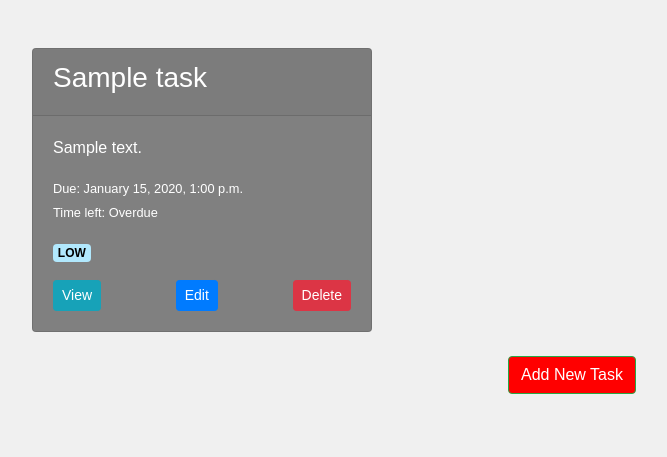
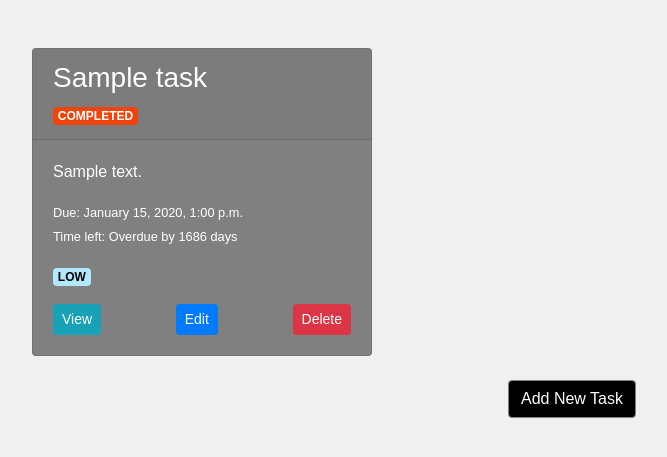
Before and after one commit to cagriefe/todo-app-django, a Django app: page / in a window 1280 px wide. Shown: the part 96-553 px from the top of the page, without its empty margins (68-735 px from the left). Run offline with Django 5.2, Linux system fonts and the light colour scheme; a user stored in the database is signed in; tables that the repository leaves empty hold one stand-in row (values such as "Sample post"); some libraries are stand-ins or nearby versions.

Commit message:
add time difference in custom_filters.py and final touch

```diff
--- a/myapp/static/css/main.css
+++ b/myapp/static/css/main.css
@@ -4,13 +4,3 @@ body {
     margin: 0;
     padding: 0;
 }
-
-#addnewbutton {
-    display: flex;
-    justify-content: center;
-    align-items: center;
-    width: fit-content;
-    margin: 0 auto;
-    background-color: red;
-    margin-bottom: 10
-}
--- a/myapp/templates/myapp/index.html
+++ b/myapp/templates/myapp/index.html
@@ -10,6 +10,12 @@
                         <div class="card" style="{% if task.completed %}background-color: grey; color: white;{% else %}background-color: white; color: black;{% endif %}">
                             <div class="card-header">
                                 <h3>{{ task.title }}</h3>
+                                <p class="card-text">
+                                    {% if task.completed %}
+                                        <span class="badge" style="background-color: #f0440a; color: white;">COMPLETED</span>
+                                    {% else %}
+                                        <span class="badge" style="background-color: #b1e8fd; color: black;">PENDING</span>
+                                    {% endif %}
                             </div>
                             <div class="card-body">
                                 <p class="card-text">{{ task.description }}</p>
@@ -39,7 +45,7 @@
         {% else %}
             <h2 style= "text-align:center; margin-bottom:3vmax;">You don't have any tasks yet.</h2>
         {% endif %}
-        <a href="{% url 'myapp:add_task' %}" class="btn btn-success mb-3" id="addnewbutton">Add New Task</a>
+        <a href="{% url 'myapp:add_task' %}" class="btn btn-success mb-3" id="addnewbutton" style="display: flex;justify-content: center;align-items: center;width: fit-content;margin: 0 auto;background-color: black;color: white; margin-bottom: 10; border-color: grey;">Add New Task</a>
     {% else %}
         <h1>Welcome to the TODO App</h1>
         <a href="{% url 'myapp:login' %}" class="btn btn-primary">Login</a>
--- a/myapp/templatetags/custom_filters.py
+++ b/myapp/templatetags/custom_filters.py
@@ -1,6 +1,6 @@
 from django import template
 from django.utils import timezone
-from datetime import datetime
+from datetime import timedelta
 
 register = template.Library()
 
@@ -13,8 +13,22 @@ def time_until(value):
     time_diff = value - now
 
     if time_diff.total_seconds() < 0:
-        return "Overdue"
+        # Task is overdue
+        overdue_time = abs(time_diff)  # Convert to positive timedelta
+        days = overdue_time.days
+        hours, remainder = divmod(overdue_time.seconds, 3600)
+        minutes, _ = divmod(remainder, 60)
 
+        if days > 0:
+            return f"Overdue by {days} days"
+        elif hours > 0:
+            return f"Overdue by {hours} hours"
+        elif minutes > 0:
+            return f"Overdue by {minutes} minutes"
+        else:
+            return "Overdue just now"
+
+    # Task is still due
     days = time_diff.days
     hours, remainder = divmod(time_diff.seconds, 3600)
     minutes, _ = divmod(remainder, 60)
--- a/myapp/views.py
+++ b/myapp/views.py
@@ -8,7 +8,7 @@ from .forms import TaskForm
 
 def index(request):
     if request.user.is_authenticated:
-        tasks = Task.objects.filter(user=request.user)
+        tasks = Task.objects.filter(user=request.user).order_by('due_at')
     else:
         tasks = Task.objects.none()  # or redirect to login page, etc.
 
```
Also changed, not shown: 1 other file.
